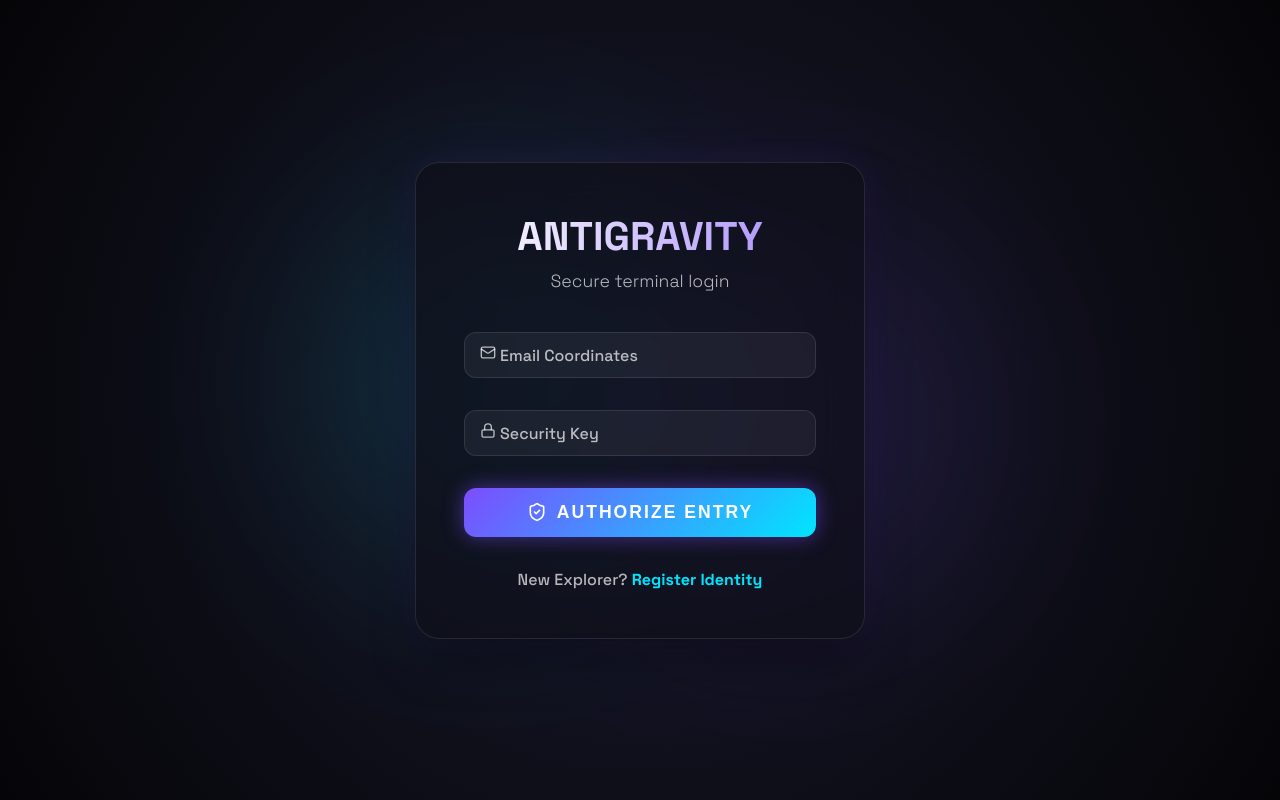
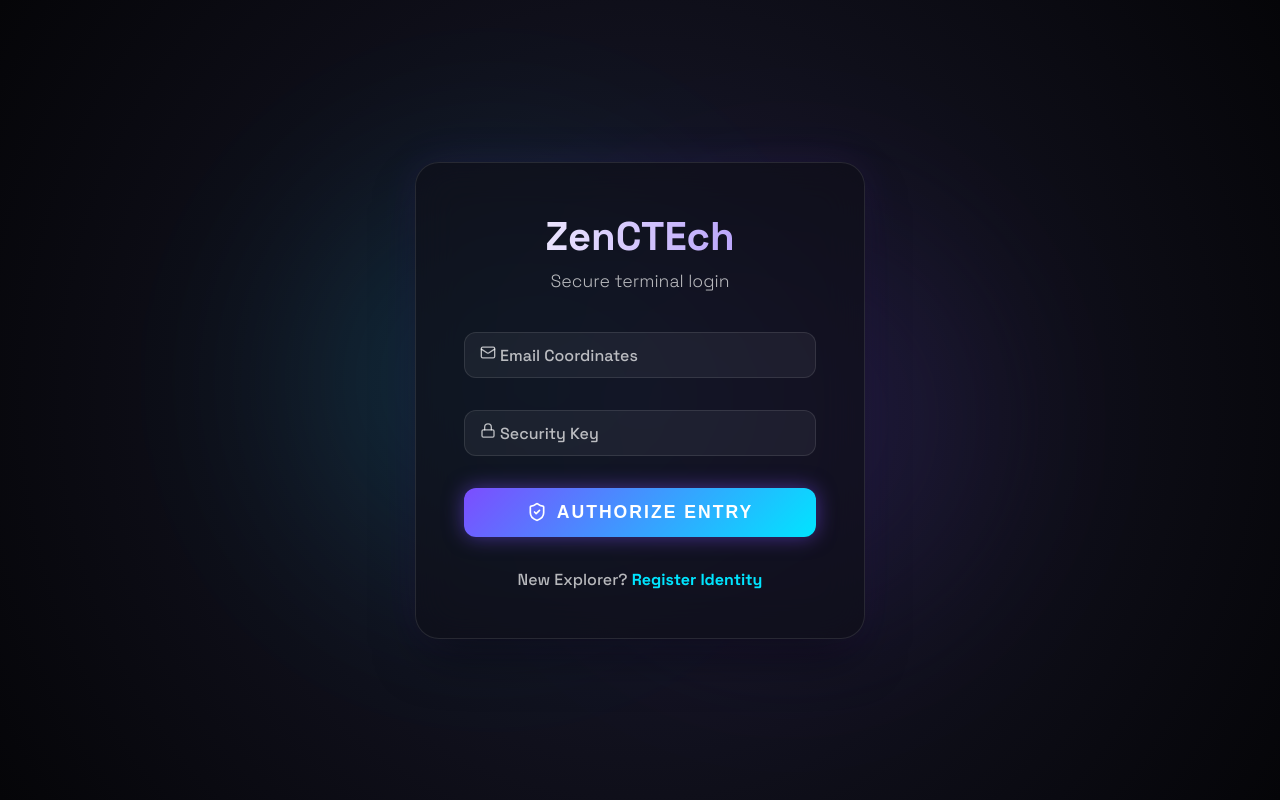
Before and after one commit to vishnukallam/LoginSignin, a React app in the folder frontend/: page /login in a window 1280 px wide. Built offline with nearby package versions, Linux system fonts and the light colour scheme; the HTML template or start-up script is replaced by a standard one.

Commit message:
Update Login.jsx

```diff
--- a/frontend/src/pages/Login.jsx
+++ b/frontend/src/pages/Login.jsx
@@ -45,7 +45,7 @@ const Login = () => {
         transition={{ duration: 0.8, ease: "easeOut" }}
         className="anti-g-card"
       >
-        <h1>ANTIGRAVITY</h1>
+        <h1>ZenCTEch</h1>
         <p className="subtitle">Secure terminal login</p>
 
         <form onSubmit={handleSubmit}>
```
